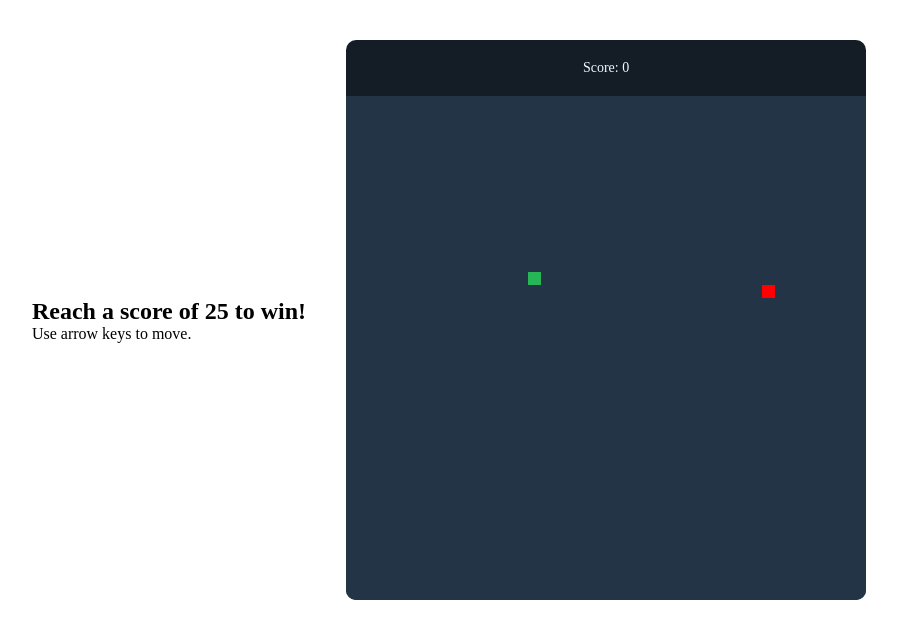
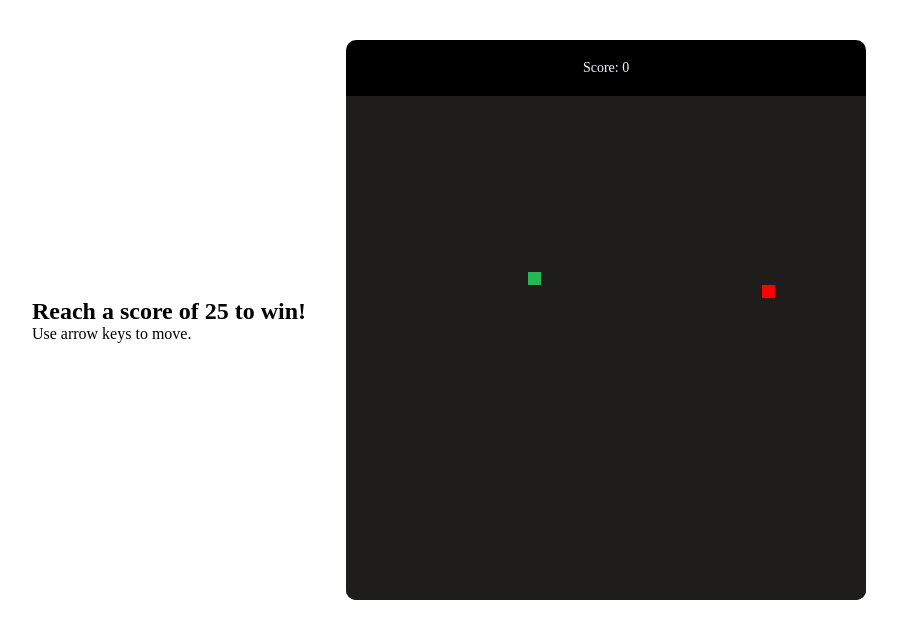
Before and after one commit to Kosiris/Milestone-Project, a plain HTML site: page index.html in a window 1280 px wide. Shown: the whole page, without its empty margins (191-1088 px from the left). Drawn offline with Linux system fonts and the light colour scheme; a web font is replaced by a local one.

Commit message:
Update styles.css

```diff
--- a/styles.css
+++ b/styles.css
@@ -25,7 +25,7 @@ body {
     display: flex;
     overflow: hidden;
     flex-direction: column;
-    background-color: #141d26;
+    background-color: black;
     border-radius: 10px;
 }
 
@@ -43,7 +43,7 @@ body {
    height: 100%;
    display: grid;
    grid-template: repeat(40, 1fr) / repeat(40, 1fr);
-   background-color: #243447 ;
+   background-color: rgb(31, 28, 28) ;
 }
 
 .board .food {
```
